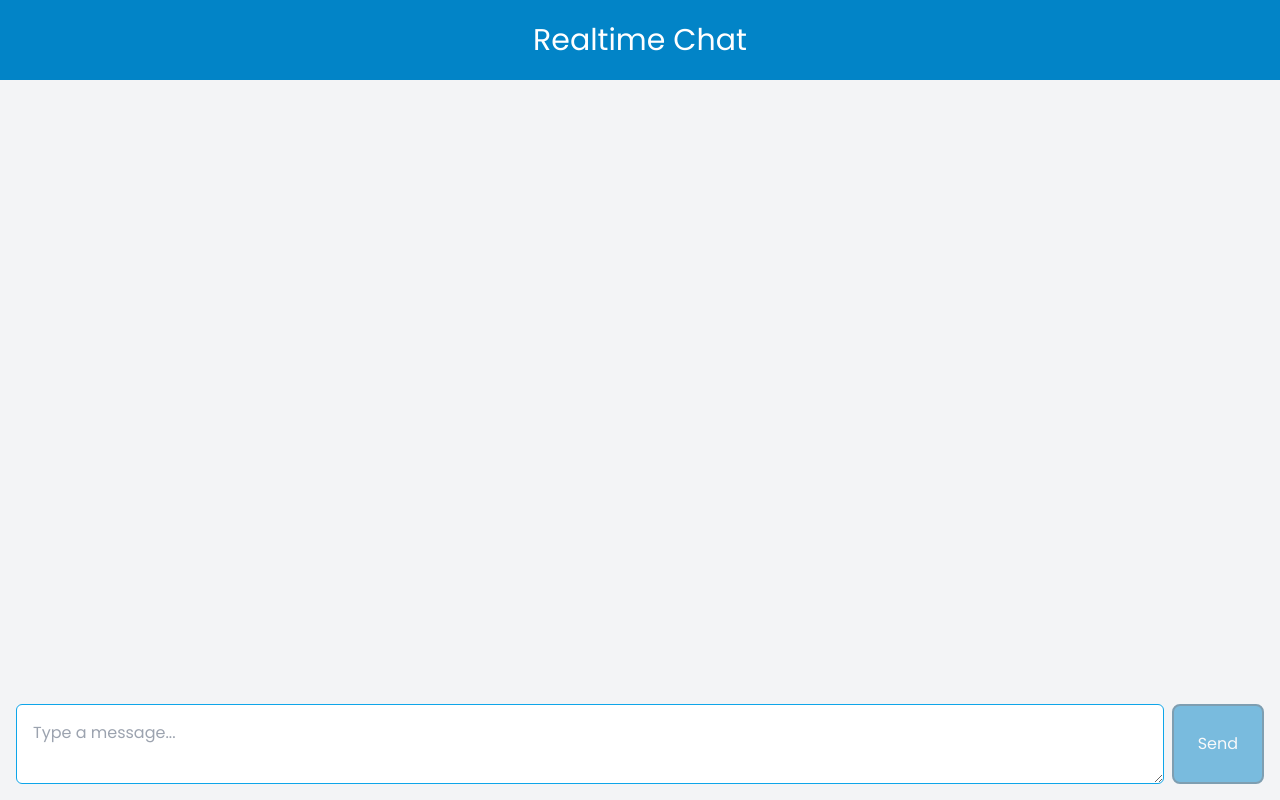
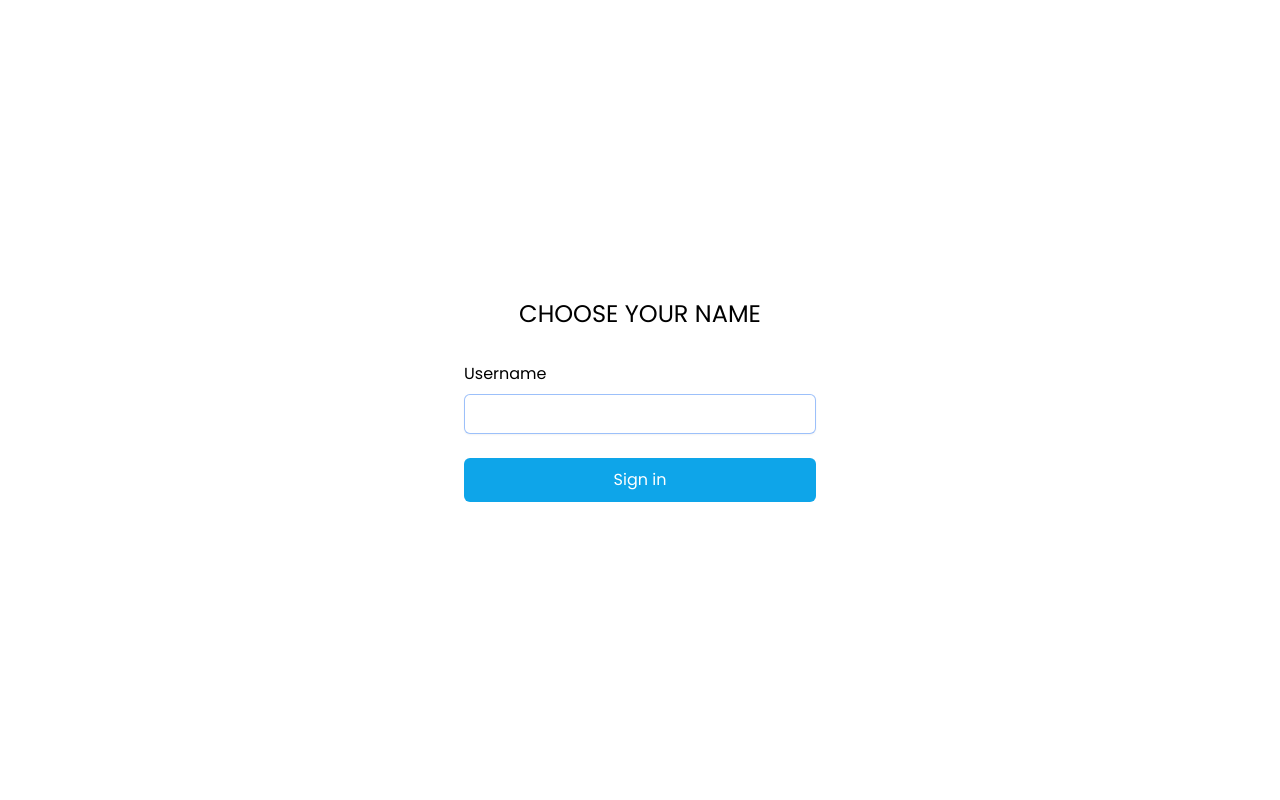
Before and after one commit to macoycorpuz/messaging-app, a Next.js app: page / in a window 1280 px wide. Built offline with nearby package versions, Linux system fonts and the light colour scheme.

Commit message:
login page

```diff
--- /dev/null
+++ b/app/chat/page.js
@@ -0,0 +1,12 @@
+import Chatbox from './chatbox'
+
+export default function Chat() {
+  return (
+    <div className="grid min-h-screen grid-rows-[auto-1fr] overflow-hidden">
+      <header className="flex h-20 w-full items-center justify-center bg-sky-600 p-4">
+        <h1 className="text-3xl text-white">Realtime Chat</h1>
+      </header>
+      <Chatbox />
+    </div>
+  )
+}
--- a/app/page.js
+++ b/app/page.js
@@ -1,12 +1,29 @@
-import Chatbox from './_components/chatbox'
+export default function Login() {
+  return (
+    <div className="flex min-h-screen items-center justify-center">
+      <div className="w-full max-w-sm">
+        <h1 className="py-4 text-center text-2xl uppercase">
+          Choose your name
+        </h1>
+        <form className="flex flex-col p-4" action="#" method="POST">
+          <label htmlFor="username">Username</label>
+          <div className="mt-2">
+            <input
+              id="username"
+              name="username"
+              required
+              className="w-full rounded-md p-2 shadow-sm ring-1 ring-inset"
+            />
+          </div>
 
-export default function Home() {
-  return (
-    <div className="grid min-h-screen grid-rows-[auto-1fr] overflow-hidden">
-      <header className="flex h-20 w-full items-center justify-center bg-sky-600 p-4">
-        <h1 className="text-3xl text-white">Realtime Chat</h1>
-      </header>
-      <Chatbox />
+          <button
+            type="submit"
+            className="mt-6 w-full rounded-md bg-sky-500 p-2.5 text-white hover:bg-sky-700"
+          >
+            Sign in
+          </button>
+        </form>
+      </div>
     </div>
   )
 }
```
Also changed, not shown: app/chat/chatbox.js (renamed from app/_components/chatbox.js).
